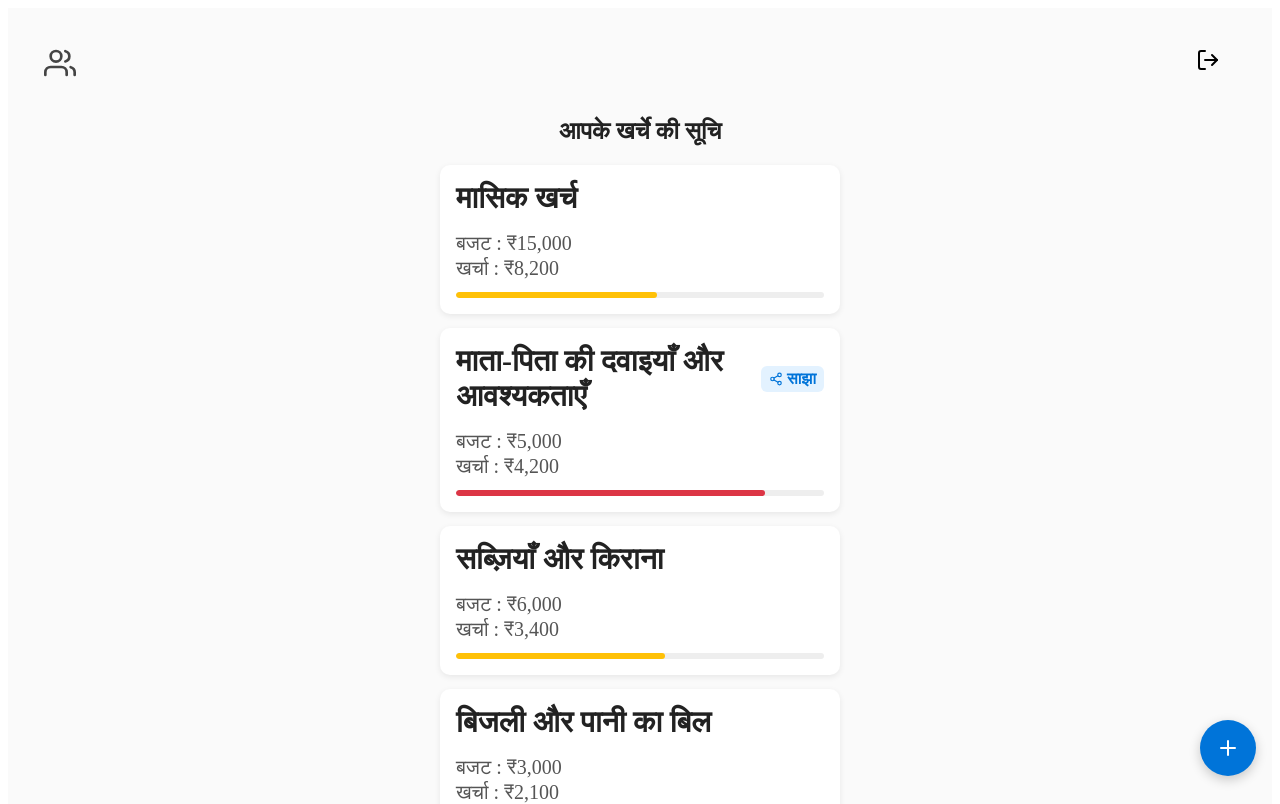
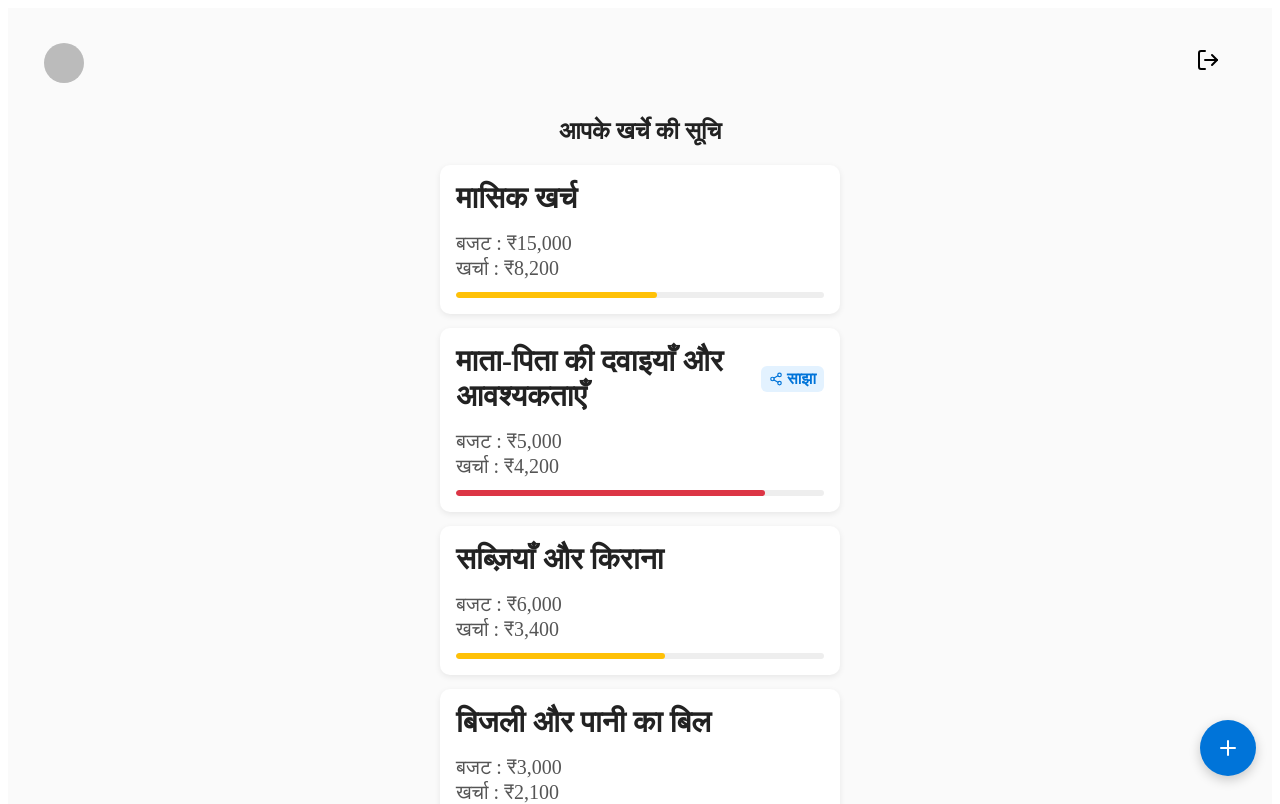
Before and after one commit to panchalshubham0608/khata-book, a React (Vite) app: page /khata-book/reports in a window 1280 px wide. Shown: the top 804 px of the page. Built offline with nearby package versions, Linux system fonts and the light colour scheme; no server answers; sample sign-in values are in the browser's storage.

Commit message:
add firebase auth

```diff
--- a/package.json
+++ b/package.json
@@ -10,6 +10,7 @@
     "preview": "vite preview"
   },
   "dependencies": {
+    "firebase": "^12.6.0",
     "gh-pages": "^6.3.0",
     "i18next": "^25.6.3",
     "i18next-browser-languagedetector": "^8.2.0",
--- a/src/App.tsx
+++ b/src/App.tsx
@@ -3,6 +3,7 @@ import HomePage from './components/Homepage';
 import ReportsPage from './components/ReportsPage';
 import ReportDetailsPage from './components/ReportDetailsPage';
 import ScrollToTop from "./components/ScrollToTop";
+import ProtectedRoute from "./components/ProtectedRoute";
 import './App.css';
 
 function App() {
@@ -11,8 +12,16 @@ function App() {
       <ScrollToTop />
       <Routes>
         <Route path='/' element={<HomePage />} />
-        <Route path='/reports' element={<ReportsPage />} />
-        <Route path='/reports/:reportId' element={<ReportDetailsPage />} />
+        <Route path='/reports' element={
+          <ProtectedRoute>
+            <ReportsPage />
+          </ProtectedRoute>
+        } />
+        <Route path='/reports/:reportId' element={
+          <ProtectedRoute>
+            <ReportDetailsPage />
+          </ProtectedRoute>
+        } />
       </Routes>
     </Router>
   );
--- a/src/components/Homepage.tsx
+++ b/src/components/Homepage.tsx
@@ -1,27 +1,50 @@
-import React from "react";
+import React, { useEffect } from "react";
 import "./Homepage.css";
 import logo from "../assets/logo192.png";
-import { Link } from "react-router-dom";
-
+import { auth, googleProvider } from "../firebase/firebase";
+import { signInWithPopup, onAuthStateChanged } from "firebase/auth";
+import { useNavigate } from "react-router-dom";
 
 const HomePage: React.FC = () => {
+  const navigate = useNavigate();
+
+  const handleGoogleLogin = async () => {
+    try {
+      await signInWithPopup(auth, googleProvider);
+      navigate("/reports");
+    } catch (error) {
+      console.error("Google Login Error:", error);
+      alert("Google लॉगिन नहीं हो पाया, कृपया फिर कोशिश करें");
+    }
+  };
+
+  useEffect(() => {
+    const unsubscribe = onAuthStateChanged(auth, (user) => {
+      if (user) {
+        navigate("/reports", { replace: true });
+      }
+    });
+
+    return () => unsubscribe();
+  }, [navigate]);
+
+  if (auth.currentUser) navigate("/reports");
+
   return (
     <div className="home-container">
       <div className="home-content">
         <img src={logo} className="home-logo" alt="Khata Book Logo" />
 
-        <h1 className="home-title">Khata-Book</h1>
+        <h1 className="home-title">खाता बुक</h1>
 
         <p className="home-description">
           साफ़-सुथरे और आसान इंटरफ़ेस के साथ अपने दैनिक खर्चों को आसानी से ट्रैक करें।
           अपने खाता-बही को पहले से कहीं बेहतर तरीके से मैनेज करें।
         </p>
 
-        <Link to="/reports">
-          <button className="home-button">
-            शुरू करे
-          </button>
-        </Link>
+        <button className="home-button" onClick={handleGoogleLogin}>
+          शुरू करे
+        </button>
       </div>
     </div>
   );
--- /dev/null
+++ b/src/components/ProtectedRoute.tsx
@@ -0,0 +1,24 @@
+import { useEffect } from "react";
+import { useNavigate } from "react-router-dom";
+import { onAuthStateChanged } from "firebase/auth";
+import { auth } from "../firebase/firebase";
+
+interface ProtectedRouteProps {
+    children: React.ReactNode;
+}
+
+const ProtectedRoute: React.FC<ProtectedRouteProps> = ({ children }) => {
+    const navigate = useNavigate();
+
+    useEffect(() => {
+        const unsub = onAuthStateChanged(auth, (user) => {
+            if (!user) navigate("/", { replace: true });  // Redirect to home if not logged in
+        });
+
+        return () => unsub();
+    }, [navigate]);
+
+    return <>{children}</>;
+};
+
+export default ProtectedRoute;
--- a/src/components/ReportDetailsPage.tsx
+++ b/src/components/ReportDetailsPage.tsx
@@ -1,6 +1,6 @@
 // ReportDetailsPage.tsx
 import { useState } from "react";
-import { FiShare2, FiPlus, FiTrash } from "react-icons/fi";
+import { FiShare2, FiPlus } from "react-icons/fi";
 import { FiArrowLeft } from "react-icons/fi";
 import { Link } from "react-router-dom";
 import ConfirmDialog from "./ConfirmDialog";
--- a/src/components/ReportsPage.css
+++ b/src/components/ReportsPage.css
@@ -115,10 +115,20 @@
 }
 
 /* Profile icon */
+.reports-profile {
+    display: flex;
+    align-items: center;
+    justify-content: center;
+    font-size: 20px;
+}
 .reports-profile-icon {
     font-size: 32px;
     color: #444;
     cursor: pointer;
+    width: 40px;
+    height: 40px;
+    border-radius: 50%;
+    margin-right: 10px;
 }
 
 /* Logout button */
--- a/src/components/ReportsPage.tsx
+++ b/src/components/ReportsPage.tsx
@@ -1,8 +1,11 @@
-import { useState } from "react";
+import { useState, useEffect } from "react";
 import { FiShare2, FiPlus, FiUsers, FiLogOut } from "react-icons/fi";
 import { useNavigate } from "react-router-dom";
 import AmountModalInput from "./AmountModalInput";
+import { signOut, type User } from "firebase/auth";
+import { auth } from "../firebase/firebase";
 import "./ReportsPage.css";
+
 
 interface Report {
     id: string;
@@ -51,9 +54,21 @@ const sampleReports: Report[] = [
 ];
 
 const ReportsPage = () => {
+    console.log(auth.currentUser);
     const navigate = useNavigate();
     const [reports, setReports] = useState<Report[]>(sampleReports);
     const [isModalOpen, setIsModalOpen] = useState(false);
+    const [user, setUser] = useState<User | null>(null);
+    const [loading, setLoading] = useState<boolean>(false);
+
+    useEffect(() => {
+        const unsubscribe = auth.onAuthStateChanged((currentUser: User | null) => {
+            setUser(currentUser);
+            setLoading(false);
+        });
+
+        return () => unsubscribe();
+    }, []);
 
     const handleAddReport = (title: string, amount: string) => {
         const newReport: Report = {
@@ -69,14 +84,24 @@ const ReportsPage = () => {
         setIsModalOpen(false);
     };
 
-    const handleLogout = () => {
-        console.log("User logged out!");
+    const handleLogout = async () => {
+        try {
+            await signOut(auth);
+            navigate("/", { replace: true });
+        } catch (error) {
+            console.error("Logout failed:", error);
+        }
     };
 
     return (
         <div className="reports-container">
             <div className="reports-topbar">
-                <FiUsers className="reports-profile-icon" />
+                {user?.photoURL && user?.displayName ?
+                <span className="reports-profile">
+                    <img src={user.photoURL} className="reports-profile-icon" />
+                </span>
+                    :
+                    <FiUsers className="reports-profile-icon" />}
                 <button className="reports-logout-btn" onClick={handleLogout}>
                     <FiLogOut />
                 </button>
--- /dev/null
+++ b/src/firebase/firebase.ts
@@ -0,0 +1,17 @@
+import { initializeApp } from "firebase/app";
+import { getAnalytics } from "firebase/analytics";
+import { getAuth, GoogleAuthProvider } from "firebase/auth";
+
+const app = initializeApp({
+  apiKey: import.meta.env.VITE_FIREBASE_API_KEY,
+  authDomain: import.meta.env.VITE_FIREBASE_AUTH_DOMAIN,
+  projectId: import.meta.env.VITE_FIREBASE_PROJECT_ID,
+  storageBucket: import.meta.env.VITE_FIREBASE_STORAGE_BUCKET,
+  messagingSenderId: import.meta.env.VITE_FIREBASE_MESSAGING_SENDER_ID,
+  appId: import.meta.env.VITE_FIREBASE_APP_ID,
+  measurementId: import.meta.env.VITE_FIREBASE_MEASUREMENT_ID,
+});
+
+export const auth = getAuth(app);
+export const googleProvider = new GoogleAuthProvider();
+export const analytics = getAnalytics(app);
```
Also changed, not shown: 2 other files (tests, documents, lock files or other folders).
